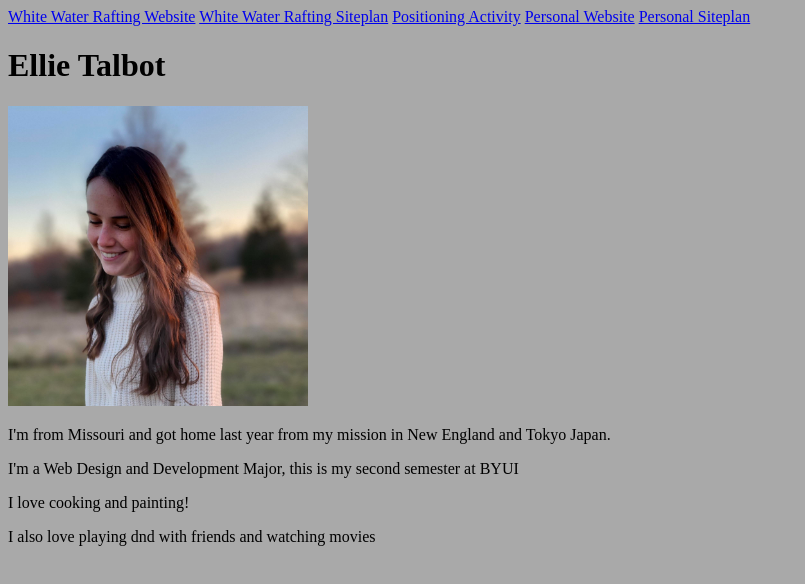
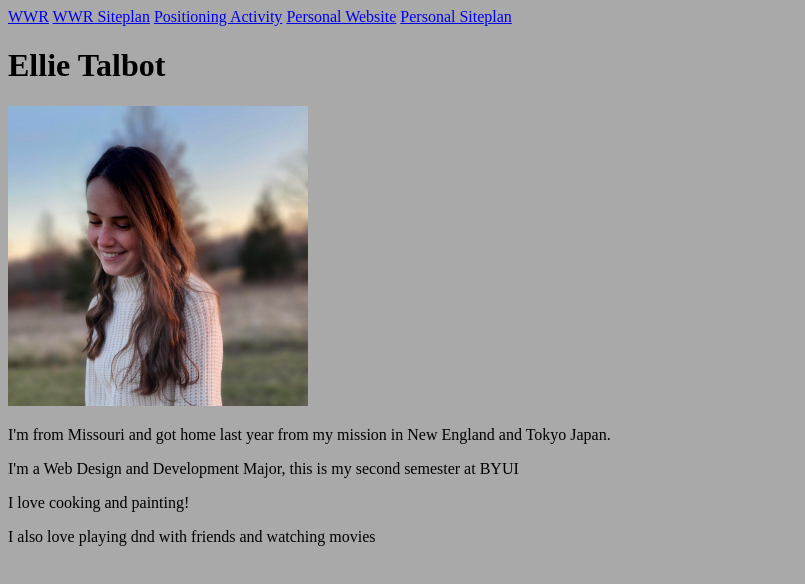
Before and after one commit to Ellietalbot/wdd130, a plain HTML site: page index.html in a window 1280 px wide. Shown: the whole page, without its empty margins (0-805 px from the left). Drawn offline with Linux system fonts and the light colour scheme.

Commit message:
changed link name

```diff
--- a/index.html
+++ b/index.html
@@ -8,8 +8,8 @@
     </head>
     <body>
         <nav>
-            <a class='nav_link' href="wwr/index.html">White Water Rafting Website</a>
-            <a class='nav_link' href="wwr/site-plan-rafting.html">White Water Rafting Siteplan</a>
+            <a class='nav_link' href="wwr/index.html">WWR</a>
+            <a class='nav_link' href="wwr/site-plan-rafting.html">WWR Siteplan</a>
             <a class='nav_link' href="positioning.html">Positioning Activity</a>
             <a class='nav_link' href="#">Personal Website</a>
             <a class='nav_link' href="#">Personal Siteplan</a>
```
